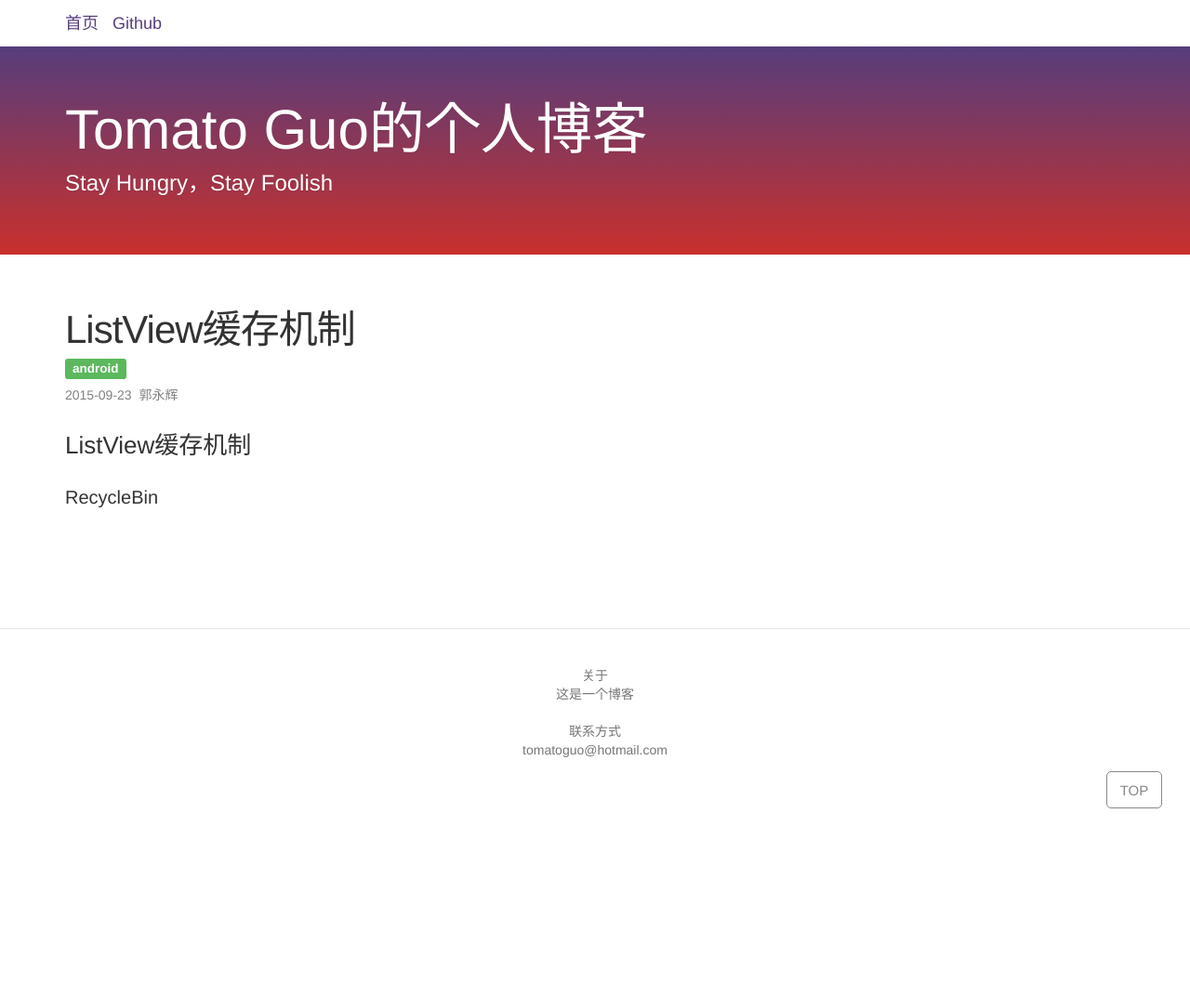
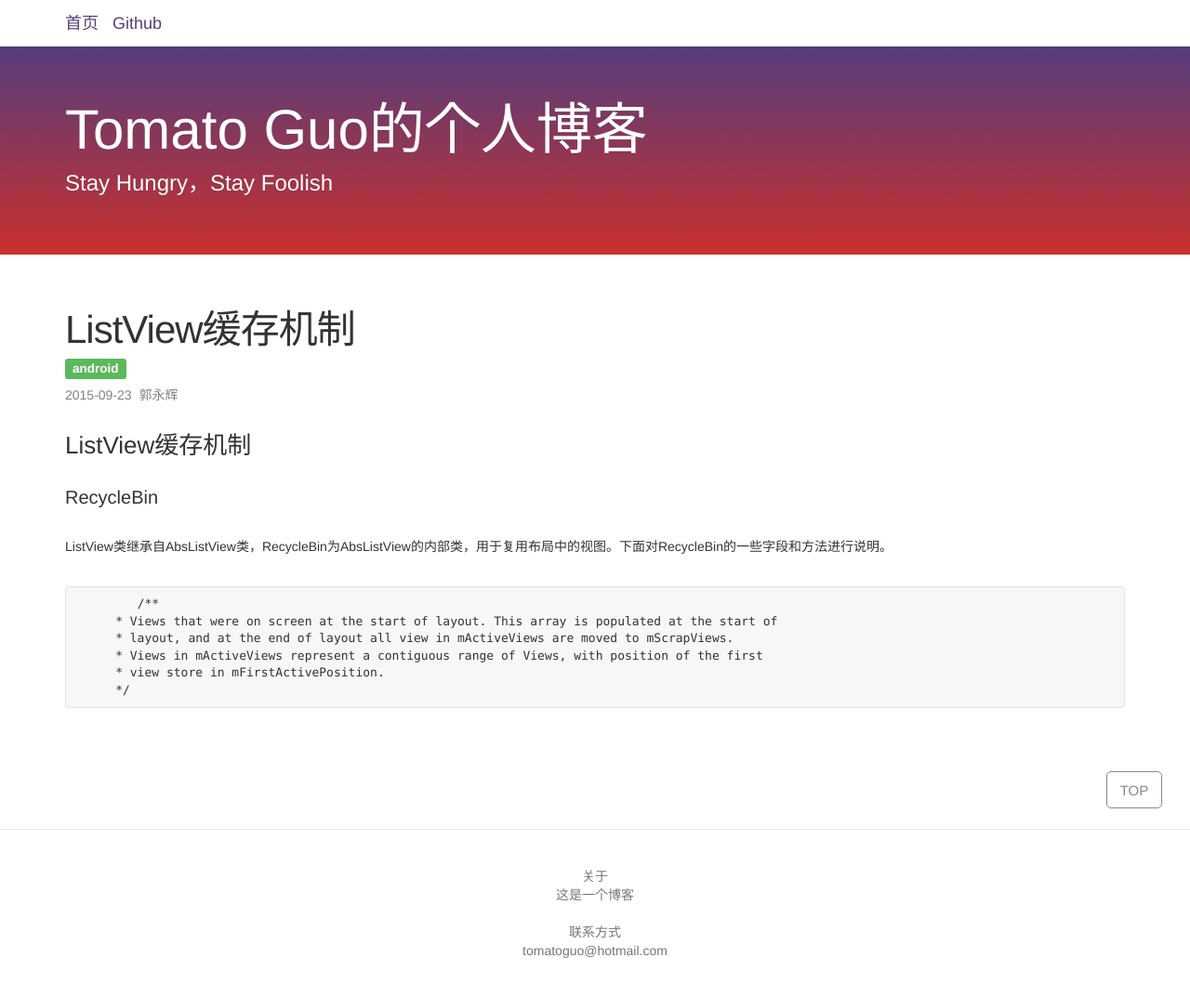
Before and after one commit to tomatoguo/tomatoguo.github.io, a Jekyll site: the page built from _posts/2015-09-23-ListView%E7%9A%84%E4%BC%98%E5%8C%96%E5%8F%8A%E7%BC%93%E5%AD%98%E6%9C%BA%E5%88%B6.markdown, in a window 1280 px wide. Shown: the whole page at 93% size. Built offline with Jekyll 4.4.1, drawn with Linux system fonts in a browser that asks for light colours; before the commit the page ends 900 px from its top, so only the background shows below that.

Commit message:
commit a blog

```diff
--- a/_posts/2015-09-23-ListView%E7%9A%84%E4%BC%98%E5%8C%96%E5%8F%8A%E7%BC%93%E5%AD%98%E6%9C%BA%E5%88%B6.markdown
+++ b/_posts/2015-09-23-ListView%E7%9A%84%E4%BC%98%E5%8C%96%E5%8F%8A%E7%BC%93%E5%AD%98%E6%9C%BA%E5%88%B6.markdown
@@ -9,3 +9,12 @@ categories: android
 ### ListView缓存机制
 
 #### RecycleBin
+
+ListView类继承自AbsListView类，RecycleBin为AbsListView的内部类，用于复用布局中的视图。下面对RecycleBin的一些字段和方法进行说明。
+
+		/**
+         * Views that were on screen at the start of layout. This array is populated at the start of
+         * layout, and at the end of layout all view in mActiveViews are moved to mScrapViews.
+         * Views in mActiveViews represent a contiguous range of Views, with position of the first
+         * view store in mFirstActivePosition.
+         */
```
